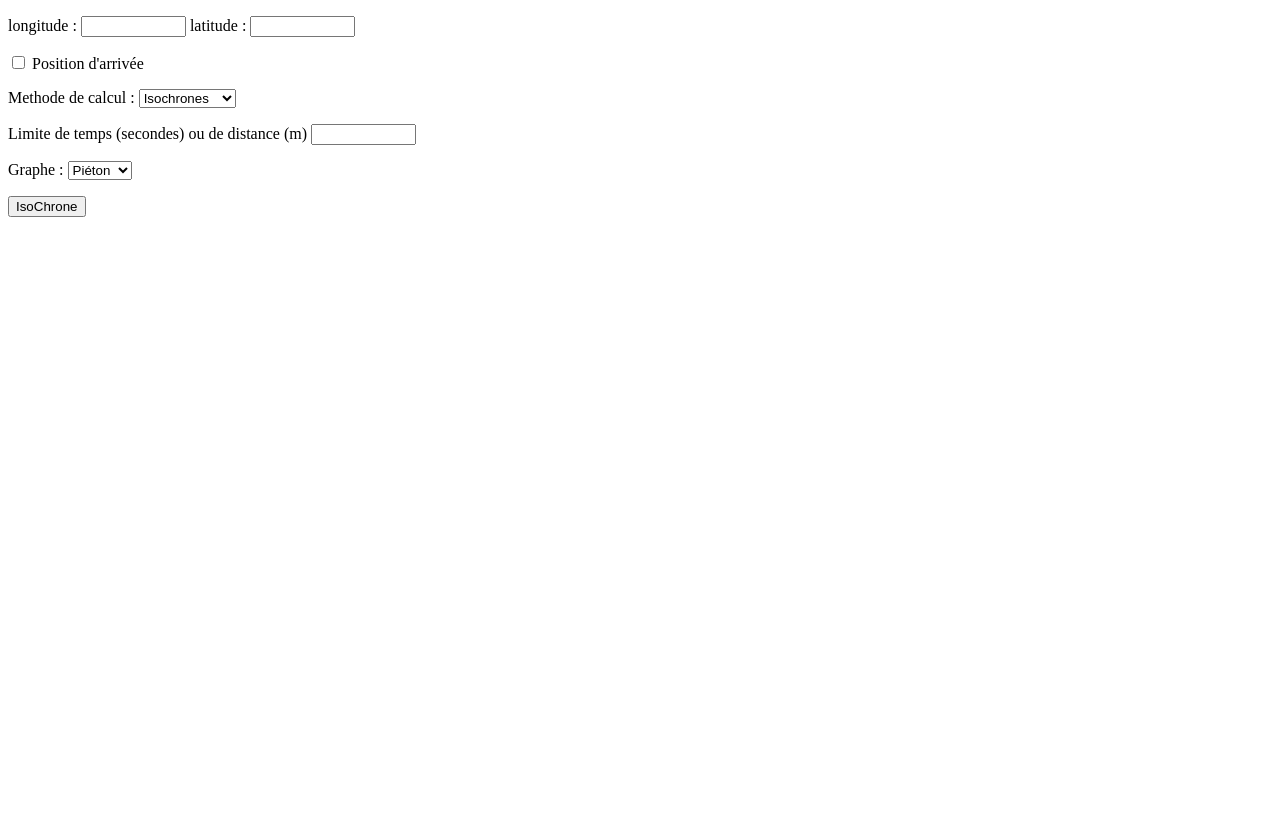
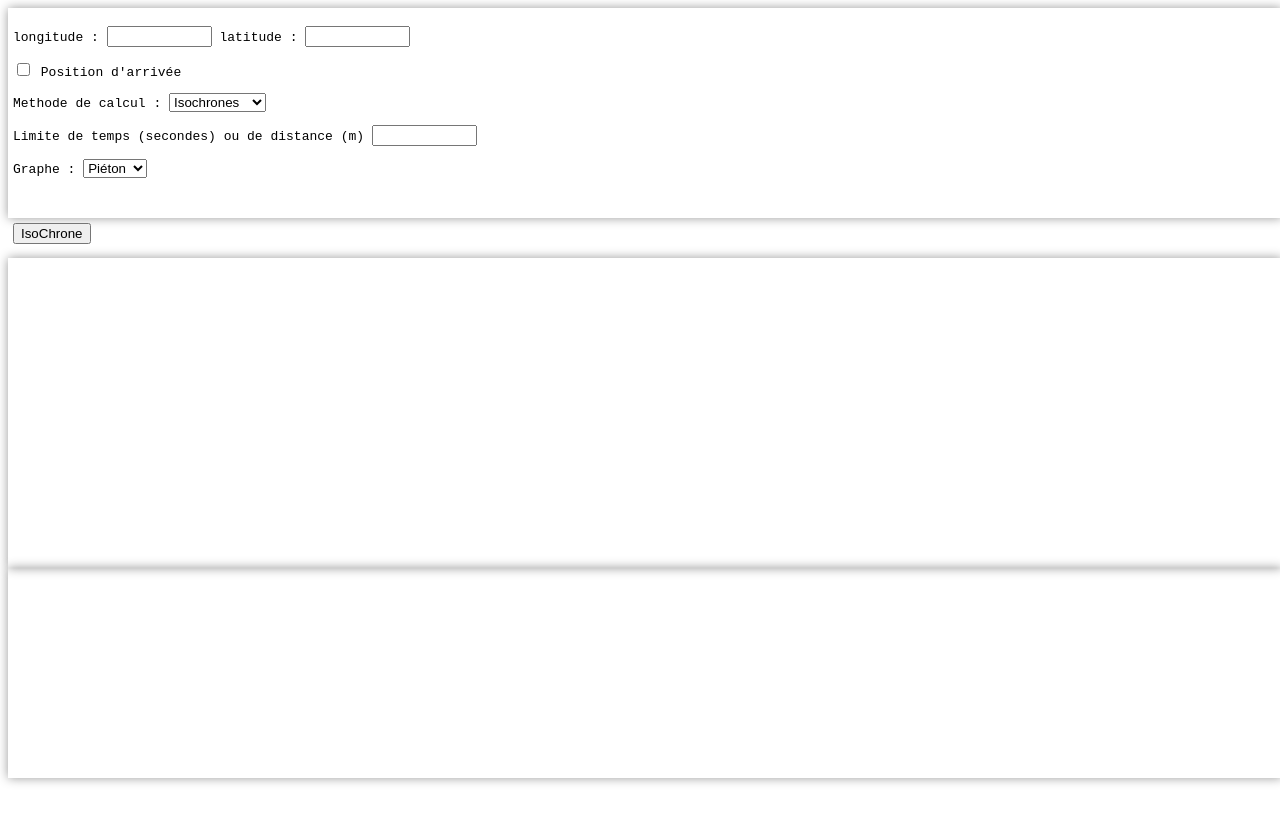
Before and after one commit to Garettman/isochrone-map, a plain HTML site: page map.html in a window 1280 px wide. Drawn offline with nearby package versions, Linux system fonts and the light colour scheme.

Commit message:
Update map.html

```diff
--- a/map.html
+++ b/map.html
@@ -8,6 +8,45 @@
 <link rel="script" href="https://unpkg.com/leaflet@1.0.1/dist/leaflet.js" crossorigin="" />
 <link rel="script" href="https://ignf.github.io/geoportal-access-lib/latest/dist/GpServices.js" crossorigin="" />
 
+<style>
+  #params {
+  width: 100%;
+  height: 200px;
+  box-shadow: 0 0 10px #999;
+  font-family: monospace;
+  padding: 5px;
+}
+
+#go {
+  padding: 5px;
+  float: center;
+  width: 100%;
+  height: 30px;
+}
+
+#map {
+  padding: 5px;
+  width: 100%;
+  height: 300px;
+  box-shadow: 0 0 10px #999;
+}
+
+#result {
+  padding: 5px;
+  width: 100%;
+  height: 200px;
+  box-shadow: 0 0 10px #999;
+  font-family: monospace;
+  overflow: scroll;
+}
+
+#info {
+  padding: 5px;
+  width: 100%;
+  height: 20px;
+  font-family: monospace;
+}
+</style>
 </head>
 <body onload="go()">
 <div id="params">
```
